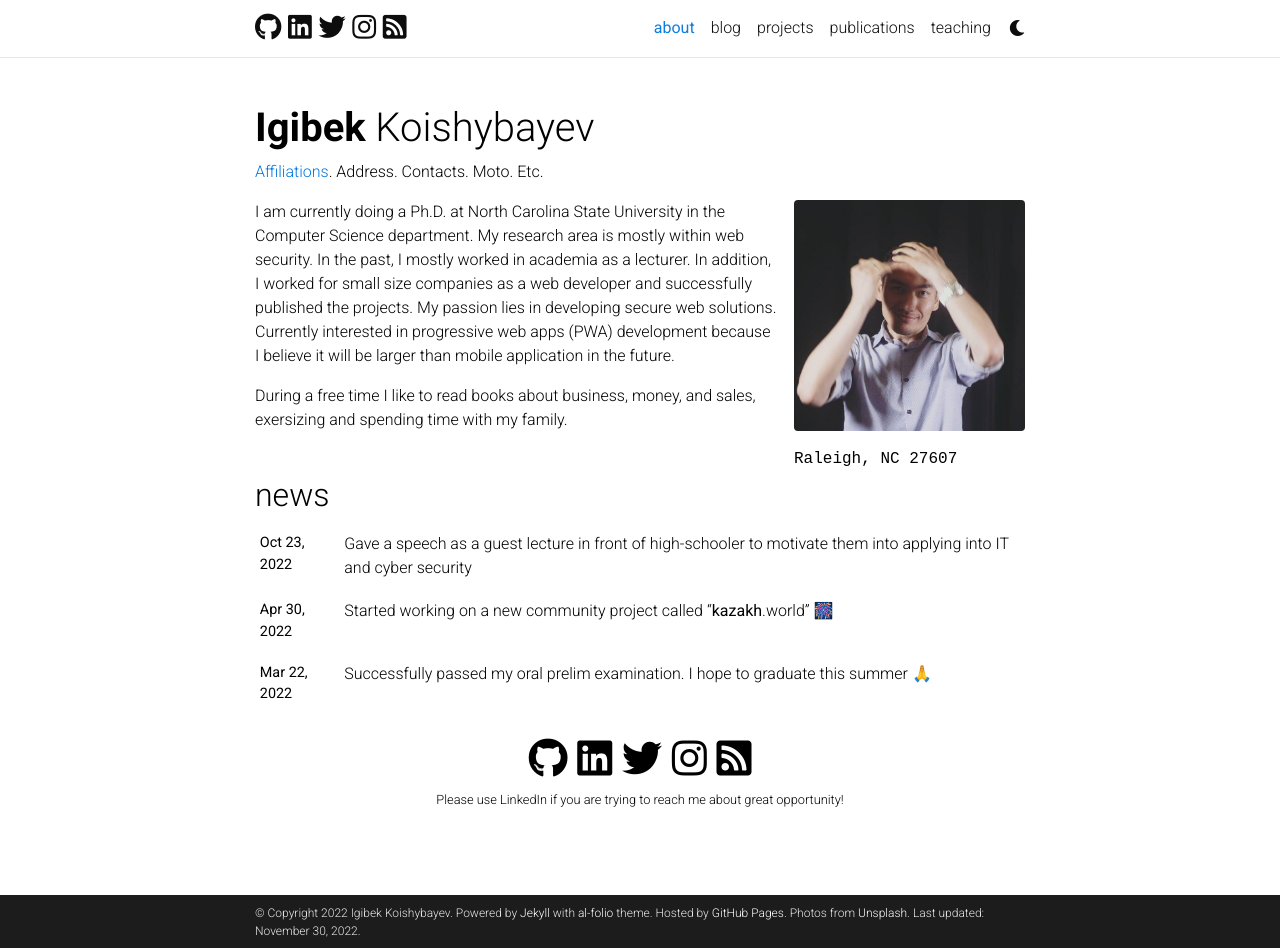
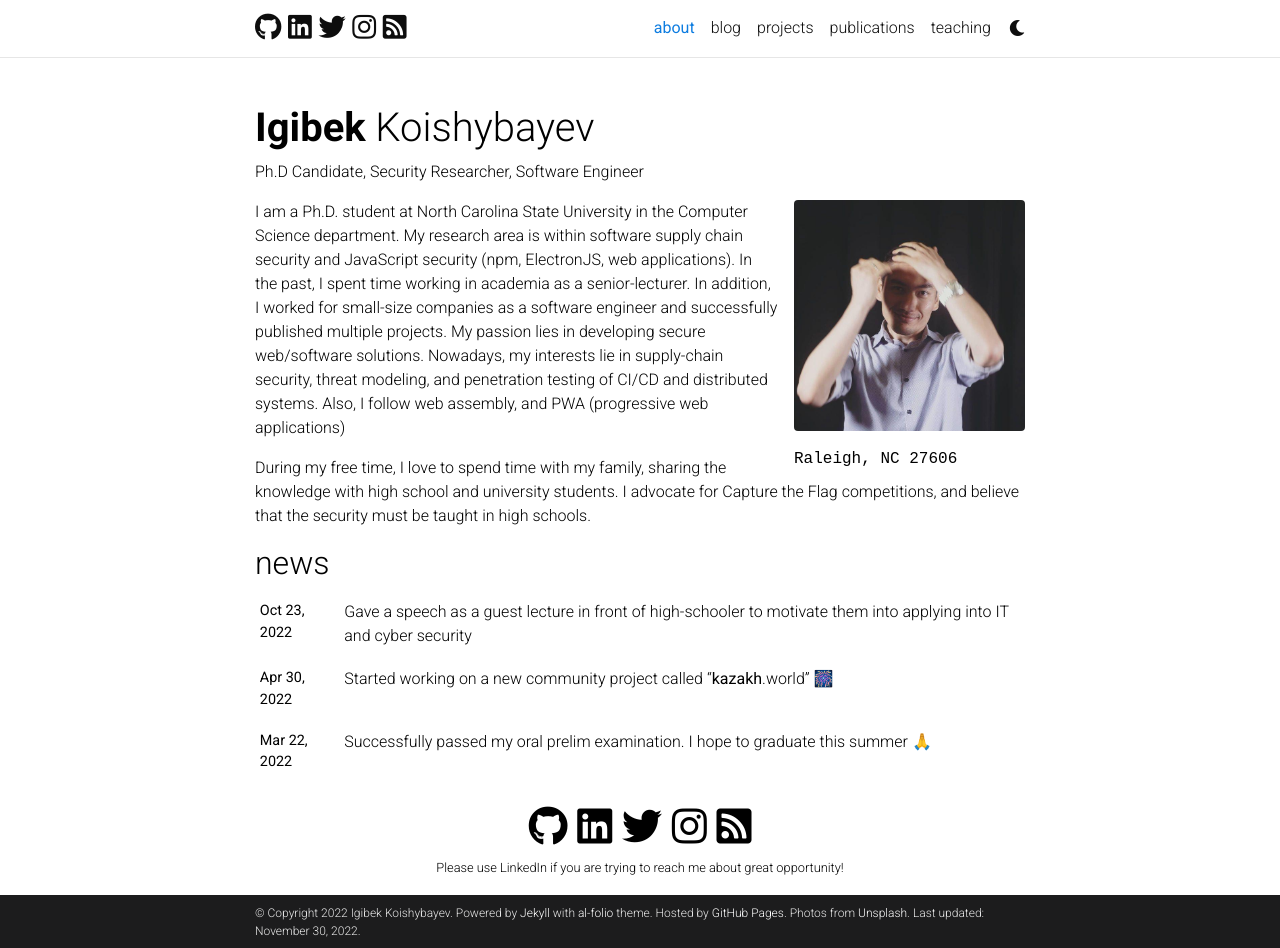
Before and after one commit to igibek/igibek, a Jekyll site: the page built from _pages/about.md, in a window 1280 px wide and 948 px high. Built offline with Jekyll 4.4.1, drawn with Linux system fonts in a browser that asks for light colours; full-size pictures stand in for the smaller copies a plugin makes; emoji names are drawn with the system emoji font; comment, search, counter and statistics services are not loaded; a style sheet for code colours, icons or effects is not loaded.

Commit message:
updated about page

```diff
--- a/_pages/about.md
+++ b/_pages/about.md
@@ -2,19 +2,19 @@
 layout: about
 title: about
 permalink: /
-subtitle: <a href='#'>Affiliations</a>. Address. Contacts. Moto. Etc.
+subtitle: Ph.D Candidate, Security Researcher, Software Engineer
 
 profile:
   align: right
   image: prof_pic.jpg
   address: >
-    <p>Raleigh, NC 27607</p>
+    <p>Raleigh, NC 27606</p>
 
 news: true  # includes a list of news items
 selected_papers: false # includes a list of papers marked as "selected={true}"
 social: true  # includes social icons at the bottom of the page
 ---
 
-I am currently doing a Ph.D. at North Carolina State University in the Computer Science department. My research area is mostly within web security. In the past, I mostly worked in academia as a lecturer. In addition, I worked for small size companies as a web developer and successfully published the projects. My passion lies in developing secure web solutions. Currently interested in progressive web apps (PWA) development because I believe it will be larger than mobile application in the future.
+I am a Ph.D. student at North Carolina State University in the Computer Science department. My research area is within software supply chain security and JavaScript security (npm, ElectronJS, web applications). In the past, I spent time working in academia as a senior-lecturer. In addition, I worked for small-size companies as a software engineer and successfully published multiple projects. My passion lies in developing secure web/software solutions. Nowadays, my interests lie in supply-chain security, threat modeling, and penetration testing of CI/CD and distributed systems. Also, I follow web assembly, and PWA (progressive web applications)
 
-During a free time I like to read books about business, money, and sales, exersizing and spending time with my family.
+During my free time, I love to spend time with my family, sharing the knowledge with high school and university students. I advocate for Capture the Flag competitions, and believe that the security must be taught in high schools.
```
